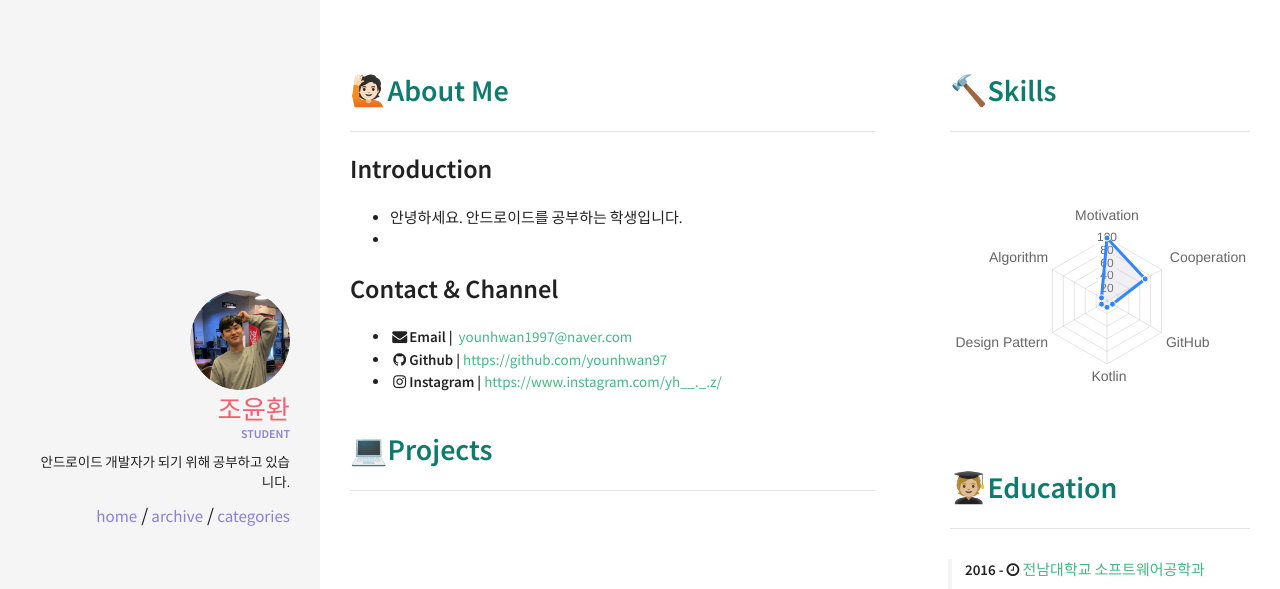
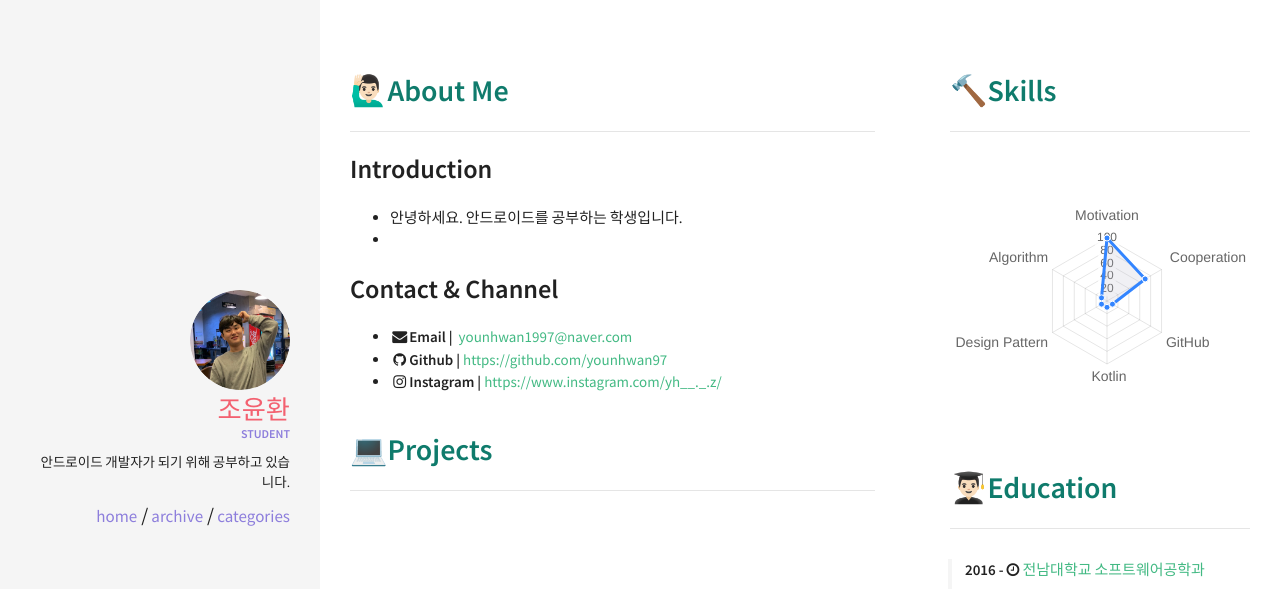
Before and after one commit to younhwan97/younhwan97.github.io, a Jekyll site: the page built from index.markdown, in a window 1280 px wide. Shown: the top 589 px of the page. Built offline with Jekyll 4.4.1, drawn with Linux system fonts in a browser that asks for light colours; nearby versions of some CDN libraries.

Commit message:
[수정] 아이콘 수정

```diff
--- a/_includes/sections/about.html
+++ b/_includes/sections/about.html
@@ -1,4 +1,4 @@
-<h1><span data-i18n="skills.my_skills" style="color: rgb(15,123,108)">🙋🏻About Me</span></h1>
+<h1><span data-i18n="skills.my_skills" style="color: rgb(15,123,108)">🙋🏻‍♂️About Me</span></h1>
 <hr>
 <div>
     <h2>
--- a/_includes/sections/education.html
+++ b/_includes/sections/education.html
@@ -1,5 +1,5 @@
 <div class="navy-line"></div>
-<h1><span data-i18n="skills.my_skills" style="color: rgb(15,123,108)">🧑🏼‍🎓Education</span></h1>
+<h1><span data-i18n="skills.my_skills" style="color: rgb(15,123,108)">👨🏻‍🎓Education</span></h1>
 <hr>
 <div class="archive">
   <div class="timeline" id="timeline">
```
